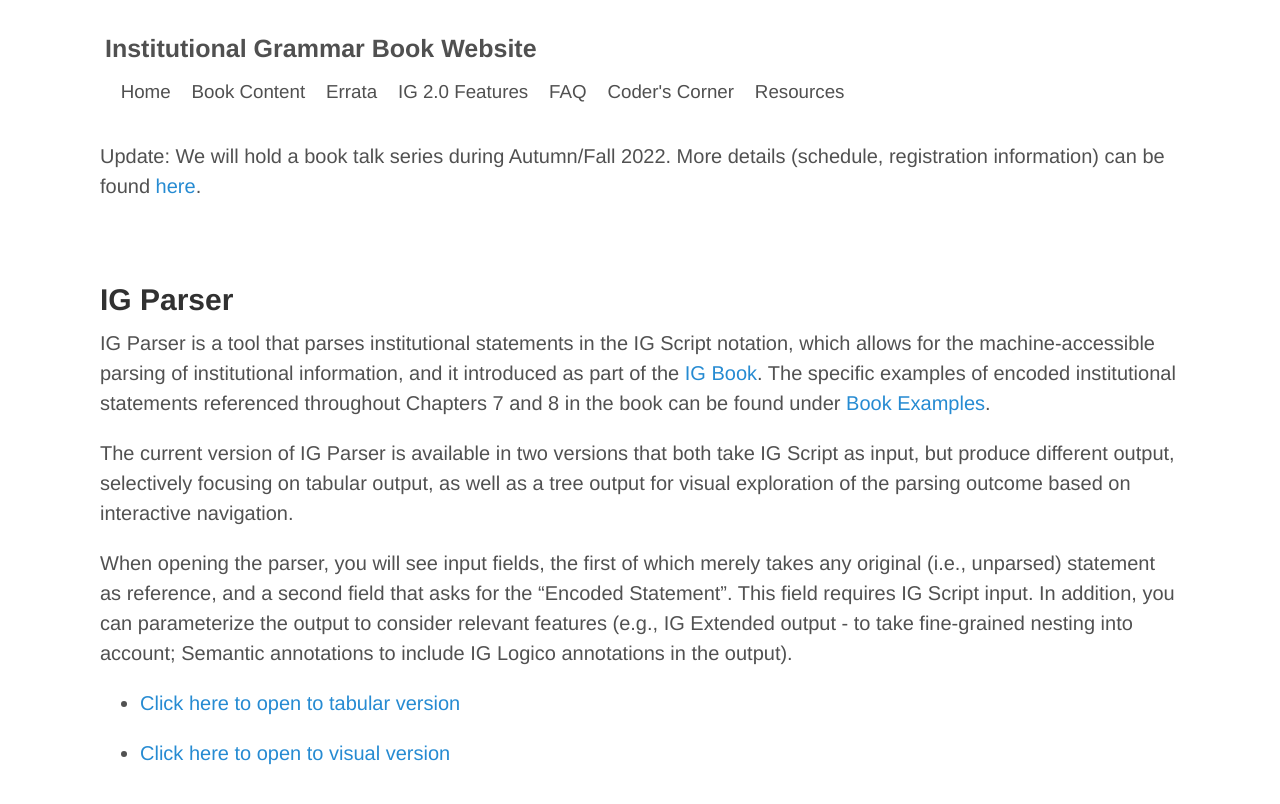
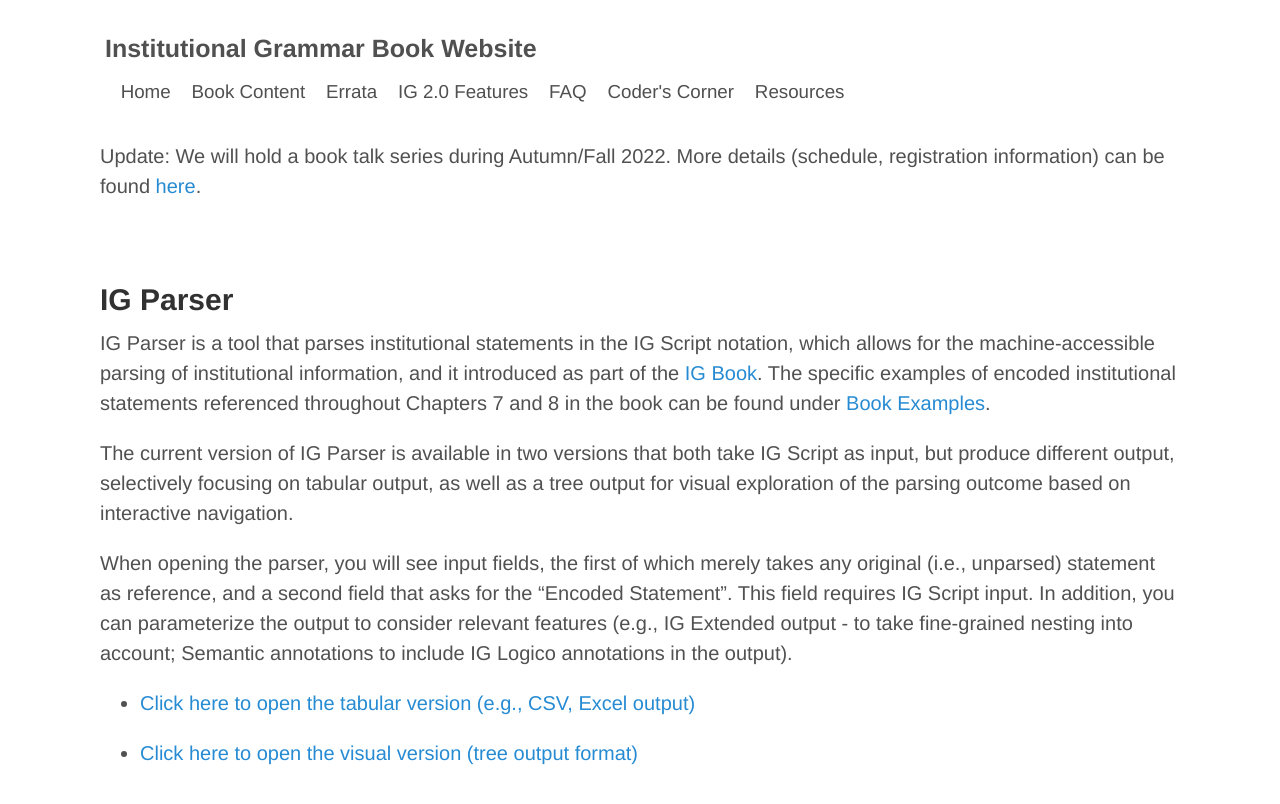
Before and after one commit to InstitutionalGrammar/IG-Book, a Jekyll site: the page built from ig-parser.md, in a window 1280 px wide. Shown: the top 804 px of the page. Built offline with Jekyll 4.4.1, drawn with Linux system fonts in a browser that asks for light colours.

Commit message:
Fixed typos.

```diff
--- a/ig-parser.md
+++ b/ig-parser.md
@@ -12,6 +12,6 @@ The current version of IG Parser is available in two versions that both take IG
 When opening the parser, you will see input fields, the first of which merely takes any original (i.e., unparsed) statement as reference, and a second field that asks for the "Encoded Statement". This field requires IG Script input. In addition, you can parameterize the output to consider relevant features (e.g., IG Extended output - to take fine-grained nesting into account; Semantic annotations to include IG Logico annotations in the output).
 
 
-* [Click here to open to tabular version](http://128.39.143.144:4040/)
+* [Click here to open the tabular version (e.g., CSV, Excel output)](http://128.39.143.144:4040/)
 
-* [Click here to open to visual version](http://128.39.143.144:4040/visual/)
+* [Click here to open the visual version (tree output format)](http://128.39.143.144:4040/visual/)
```
